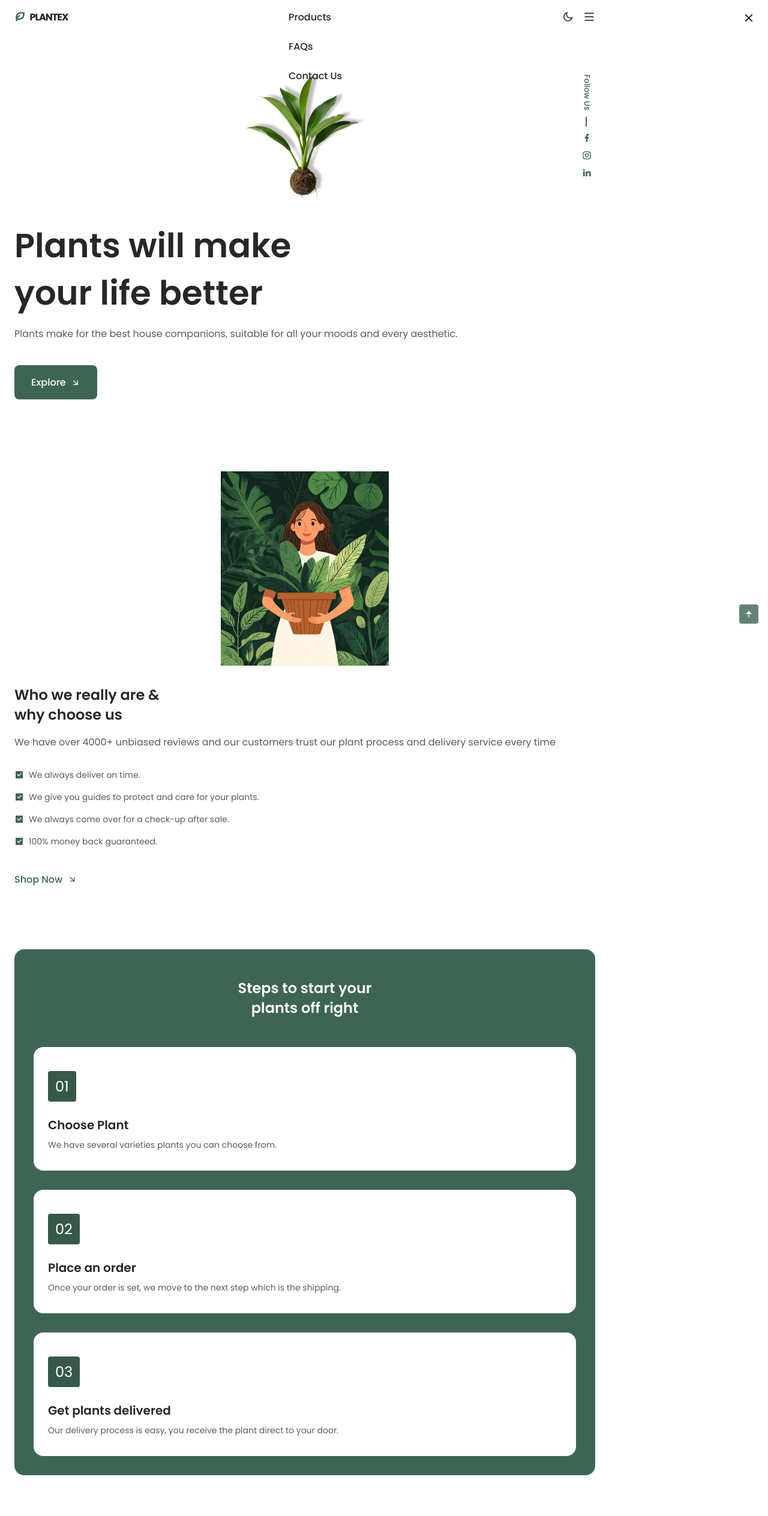
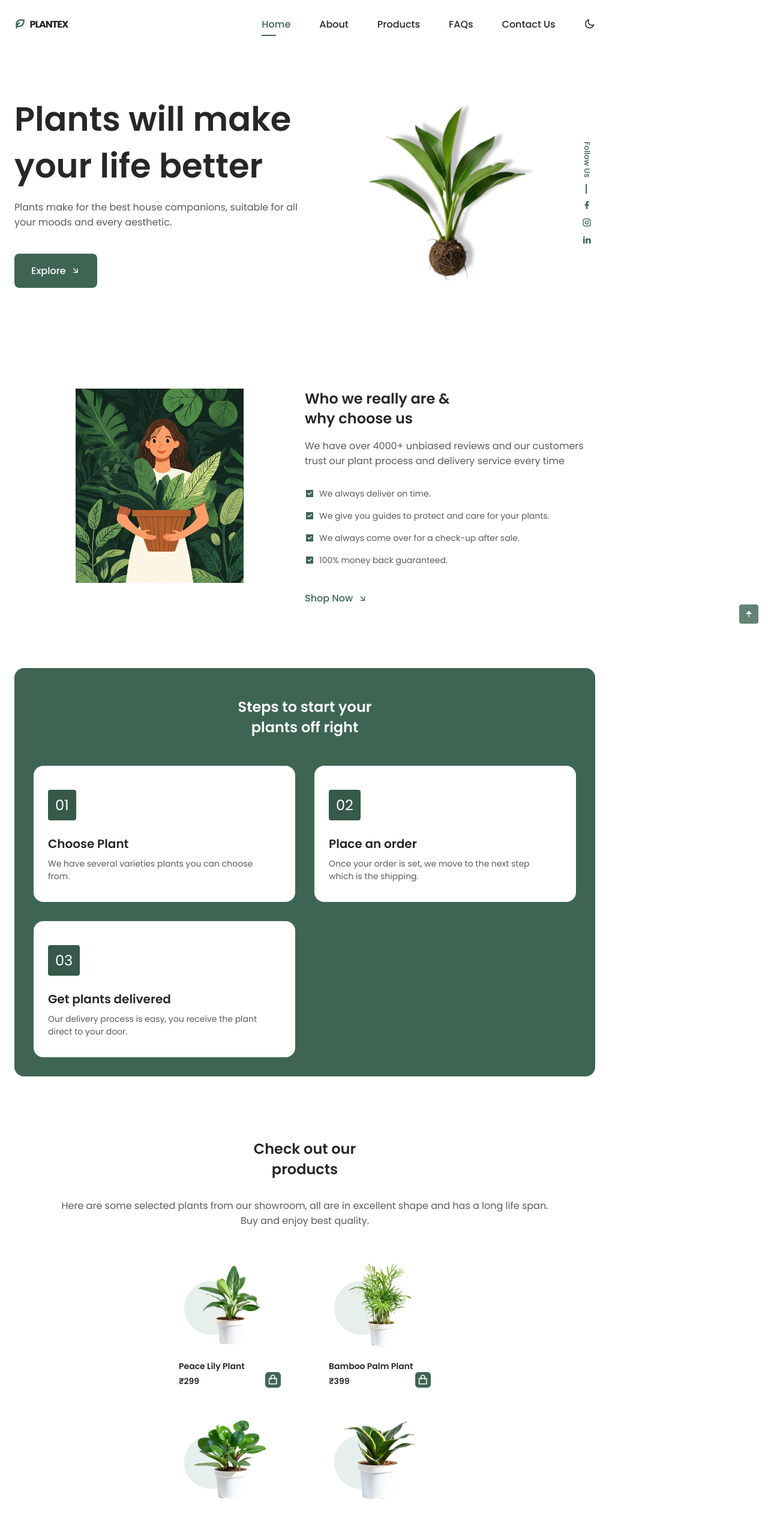
Before and after one commit to Amit-Patra-04/Plants-Store-Ugaoo-FW-, a plain HTML site: page index.html in a window 1280 px wide. Shown: the top 2528 px of the page at 60% size. Drawn offline with nearby package versions, Linux system fonts and the light colour scheme.

Commit message:
For Medium Devices

```diff
--- a/styles.css
+++ b/styles.css
@@ -878,3 +878,78 @@ body.dark-theme{
     justify-content: center;
   }
 }
+
+/* For medium devices */
+@media screen and (min-width: 576px){
+  .steps__container{
+    grid-template-columns: repeat(2, 1fr);
+  }
+
+  .product__description{
+    padding: 0 4rem;
+  }
+  .product__container{
+    grid-template-columns: repeat(2, 170px);
+    justify-content: center;
+    column-gap: 5rem;
+  }
+
+  .footer__subscribe{
+    width: 400px;
+  }
+}
+
+@media screen and (min-width: 767px){
+  body{
+    margin: 0;
+  }
+
+  .nav{
+    height: calc(var(--header-height) + 1.5rem);
+    column-gap: 3rem;
+  }
+  .nav__toggle,
+  .nav__close{
+    display: none;
+  }
+  .nav__list{
+    flex-direction: row;
+    column-gap: 3rem;
+  }
+  .nav__menu{
+    margin-left: auto;
+  }
+
+  .home__container,
+  .about__container,
+  .questions__container,
+  .contact__container,
+  .footer__container{
+    grid-template-columns: repeat(2, 1fr);
+  }
+
+  .home{
+    padding: 10rem 0 5rem;
+  }
+  .home__container{
+    align-items: center;
+  }
+  .home__img{
+    width: 280px;
+    order: 1;
+  }
+  .home__social{
+    top: 30%;
+  }
+
+  .questions__container{
+    align-items: flex-start;
+  }
+
+  .footer__container{
+    column-gap: 3rem;
+  }
+  .footer__subscribe{
+    width: initial;
+  }
+}
```
